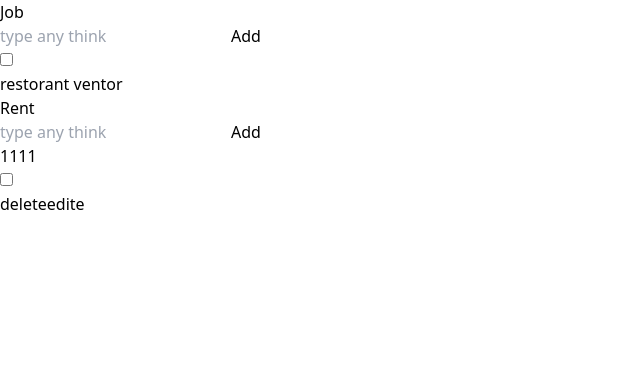
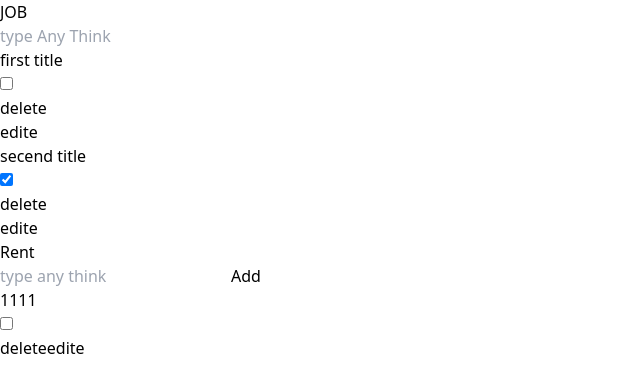
Before and after one commit to armiiiiiin/reactRoocket, a React (Vite) app in the folder react/: page / in a window 1280 px wide. Shown: the top 392 px of the page, without its empty margins (0-640 px from the left). Built offline with nearby package versions, Linux system fonts and the light colour scheme.

Commit message:
job is new create

```diff
--- a/react/src/App.jsx
+++ b/react/src/App.jsx
@@ -1,6 +1,5 @@
 import Job from "./Job";
 import Rent from "./Rent";
-import Todo from "./Todo";
 
 
 
--- a/react/src/Job.jsx
+++ b/react/src/Job.jsx
@@ -1,61 +1,68 @@
-import { useState } from "react"
+
+import { useState } from 'react'
 import { v4 as uuidv4 } from 'uuid';
-import ListJob from "./component/Job/ListJob";
-
+import ListJob from './component/Job/ListJob';
 
 export default function Job() {
 
 
-const [jobStaticData , setJobStaticData] = useState([
+
+
+  //first data default manual set
+  const [data , setdata] = useState([
     {
       id : uuidv4(),
-    Title : 'restorant ventor',
+      title : 'first title',
       status : false,
+    },
+    {
+      id : uuidv4(),
+      title : 'secend title',
+      status : true,
     }
   ])
 
-const [input , setInput] = useState('')
-const onChangeHanler = ((y)=>{
-  setInput(y.target.value)
-})
 
-const onKeyDownHanler = ((x)=>{
-  if (x.key === 'Enter' && x.target.value != ''){
+  //insert data from input by only onkeydown
 
-    // console.log('onKeyDownHanler')
-    setJobStaticData([
-      ...jobStaticData,
+  const onKeyDownHanler = ((i)=>{
+    if(i.key == 'Enter' && i.target.value != ''){
+      setdata([
+        ...data,
+
        {
         id : uuidv4(),
-        Title : input,
+        title : i.target.value ,
         status : false,
       }
-    ]),
-    setInput('')
+      ]
+
+      )
+    i.target.value = ''
     }
+  // console.log(i.target.value)
+  //   console.log(i.key)
   })
 
 
 
 
 
+
   return (
+
     <div>
-      <h1 className="flex justify-center p-2">Job</h1>
-
-      <div className="flex ">
-        <input type="text" placeholder="type any think"
-                className="m-2 border rounded  border-gray-900 p-1"
-                onChange={onChangeHanler}
+      <div>
+        <h1>JOB</h1>
+        <input type="text" placeholder='type Any Think' className='border border-gray-800'
         onKeyDown={onKeyDownHanler}
-                value={input}/>
-
-        <button className="m-2">Add</button>
+        />
       </div>
 
-      <ListJob jobStaticData = {jobStaticData} />
+      <div>
+        <ListJob data = {data} />
+      </div>
+    </div>
 
-
-    </div>
   )
 }
--- a/react/src/component/Job/ItemJob.jsx
+++ b/react/src/component/Job/ItemJob.jsx
@@ -1,13 +1,21 @@
-
-export default function ItemJob({i}) {
-  return (
 
 
-    <div>
-      <div className="flex  justify-between">
-        <input type="checkbox"  />
-        <h1>{i?.Title}</h1>
+
+export default function ItemJob({item}) {
+  return (
+    <div className="border border-gray-400 m-2 p-2 w-full">
+
+      <div className="flex justify-between">
+        <h1>{item.title}</h1>
+        <input type="checkbox" checked={item.status}/>
       </div>
+
+      <div className="flex justify-between">
+        <h1>delete</h1>
+        <h1>edite</h1>
+      </div>
+
     </div>
+
   )
 }
--- a/react/src/component/Job/ListJob.jsx
+++ b/react/src/component/Job/ListJob.jsx
@@ -1,11 +1,12 @@
-import ItemJob from "./ItemJob";
+import ItemJob from './ItemJob'
 
-export default function ListJob({jobStaticData}) {
+export default function ListJob({data}) {
   return (
 
+    <div>
 
-    <div>
-      {jobStaticData.map((i)=><ItemJob i = {i}/>)}
+      {data.map((item)=><ItemJob item={item} />)}
+
     </div>
   )
 }
--- a/react/src/main.jsx
+++ b/react/src/main.jsx
@@ -1,9 +1,6 @@
-import React from 'react'
 import ReactDOM from 'react-dom/client'
 import './index.css'
-import Divar from './Divar'
-import Counter from './Counter'
-import PhoneBook from './PhoneBook'
+
 import App from './App'
 
 
```
Lines whose indentation alone changed are shown as unchanged.
